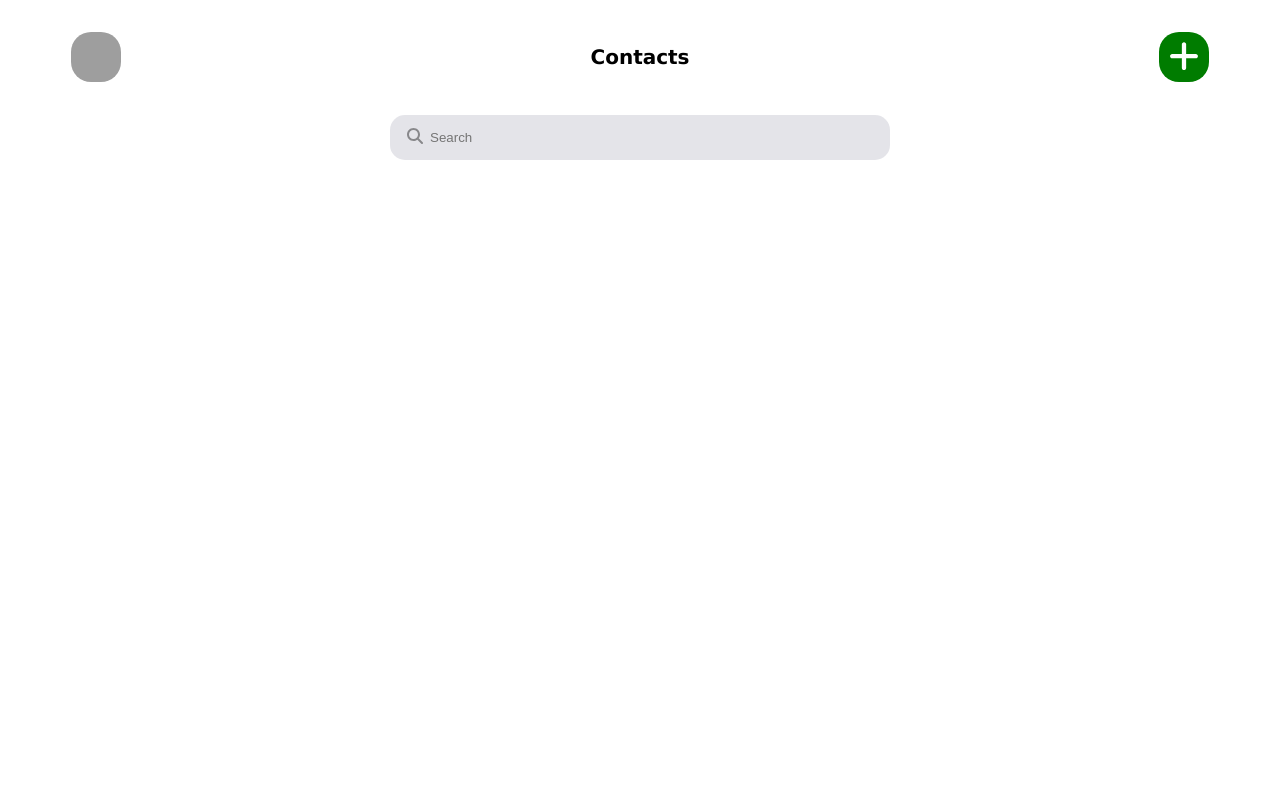
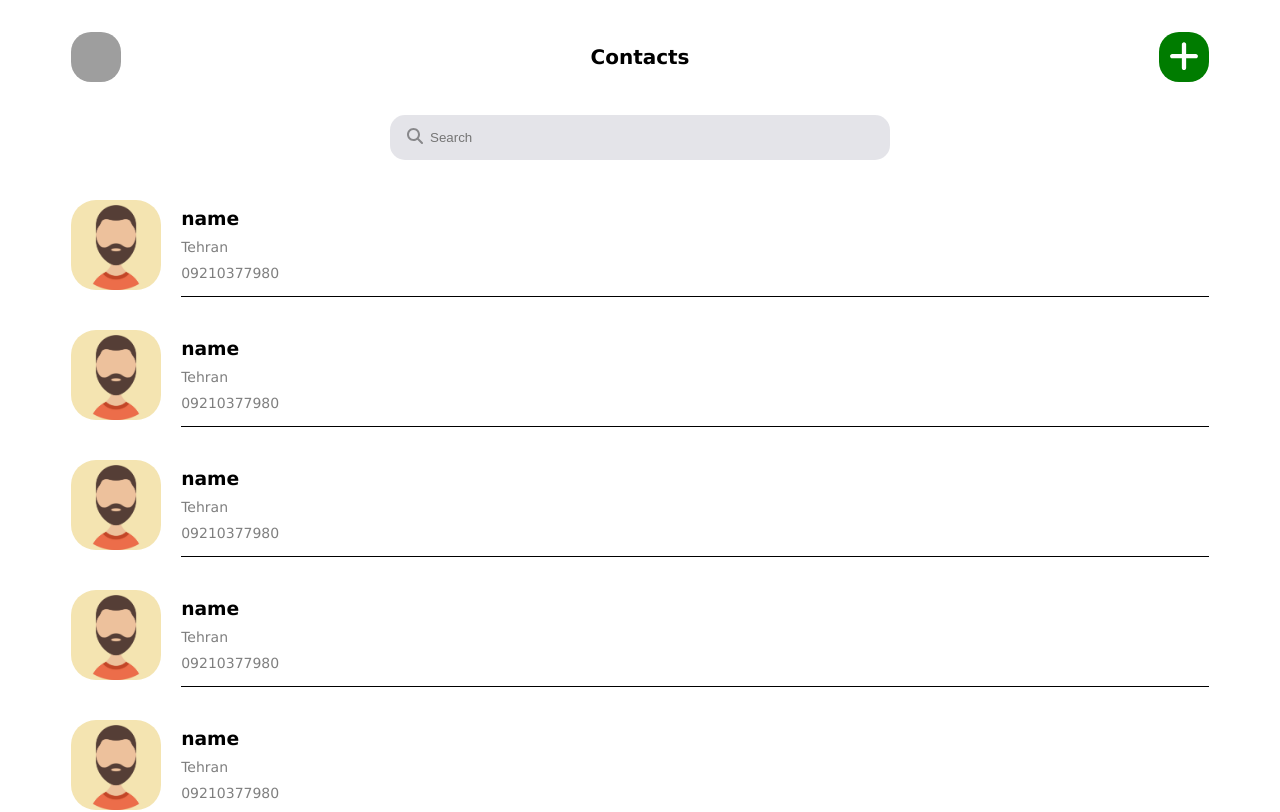
Before and after one commit to MahshadOliaie/SnappPay-Assesment, a React (Vite) app: page / in a window 1280 px wide. Shown: the top 812 px of the page. Built offline with nearby package versions, Linux system fonts and the light colour scheme; grey boxes are pictures that could not be loaded.

Commit message:
add static contact list

```diff
--- /dev/null
+++ b/src/components/Card/Card.jsx
@@ -0,0 +1,16 @@
+import CSS from './card.module.css'
+
+function Card() {
+    return (
+        <div className={CSS.card}>
+            <img src="/public/user.jpeg" alt="" className={CSS.image} />
+            <div className={CSS.about}>
+            <h3 className={CSS.name}>name</h3>
+            <p className={CSS.city}>Tehran</p>
+            <p className={CSS.phone}>09210377980</p>
+            </div>
+        </div>
+    )
+}
+
+export default Card
--- /dev/null
+++ b/src/components/Card/card.module.css
@@ -0,0 +1,36 @@
+
+
+.card{
+    width: 100%;
+    display: flex;
+    align-items: center;
+    font-family: 'Lucida Sans', 'Lucida Sans Regular', 'Lucida Grande', 'Lucida Sans Unicode', Geneva, Verdana, sans-serif;
+}
+
+.about{
+    display: flex;
+    flex-direction: column;
+    justify-content: center;
+    width: 100%;
+    gap: 10px;
+    border-bottom: .5px solid black;
+    padding: 15px 0;
+    position: relative;
+}
+
+.image{
+    width: 90px;
+    aspect-ratio: 1/1;
+    border-radius: 25px;
+    margin: 20px;
+    margin-left: 0;
+}
+
+.name , .city , .phone{
+    margin: 0;
+}
+
+.city , .phone{
+    opacity: .5;
+    font-size: 14px;
+}
--- /dev/null
+++ b/src/components/Contactscontainer/ContactsContainer.jsx
@@ -0,0 +1,17 @@
+import Card from '../Card/Card'
+import CSS from './contactsContainer.module.css'
+
+function ContactsContainer() {
+    return (
+        <div className={CSS.container}>
+            <Card />
+            <Card />
+            <Card />
+            <Card />
+            <Card />
+            <Card />
+        </div>
+    )
+}
+
+export default ContactsContainer
--- /dev/null
+++ b/src/components/Contactscontainer/contactsContainer.module.css
@@ -0,0 +1,10 @@
+
+
+.container{
+    display: flex;
+    flex-direction: column;
+    align-items: center;
+    justify-content: center;
+    width: 100%;
+    padding: 10px 5%;
+}
--- a/src/components/HomePage/HomePage.jsx
+++ b/src/components/HomePage/HomePage.jsx
@@ -1,3 +1,5 @@
+
+import ContactsContainer from "../Contactscontainer/ContactsContainer"
 import MyHeader from "../MyHeader/MyHeader"
 import SearchBar from "../SearchBar/SearchBar"
 
@@ -7,6 +9,7 @@ function HomePage() {
         <>
             <MyHeader />
             <SearchBar />
+            <ContactsContainer />
         </>
     )
 }
```
